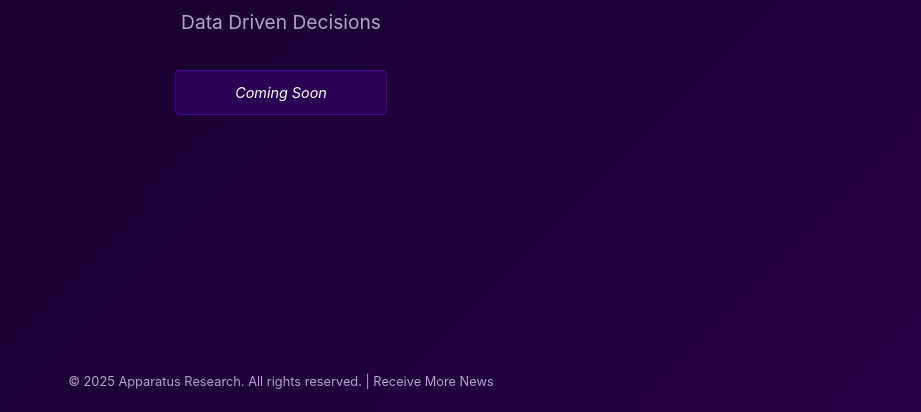
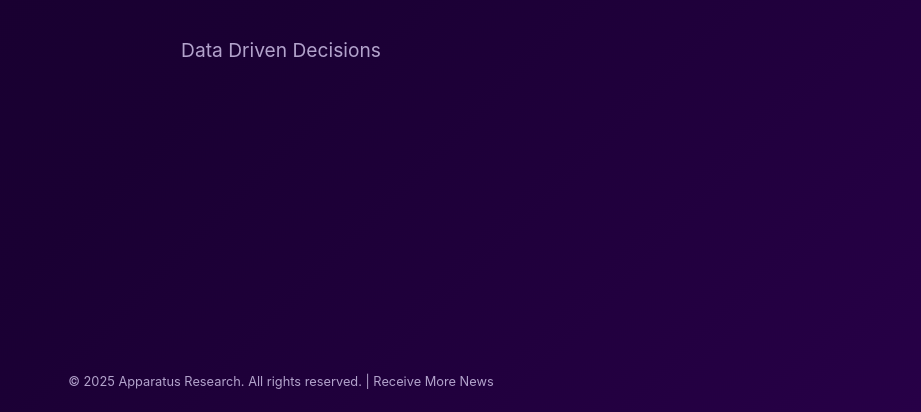
Before and after one commit to apparatusresearch/website, a plain HTML site: page index.html in a window 1280 px wide. Shown: the part 388-800 px from the top of the page, without its empty margins (359-1280 px from the left). Drawn offline with Linux system fonts and the light colour scheme.

Commit message:
Update index.html

```diff
--- a/index.html
+++ b/index.html
@@ -45,18 +45,7 @@
             font-size: 1.2rem;
             max-width: 400px;
         }
-        .coming-soon {
-            background: #2a0052;
-            border: 1px solid #4d0099;
-            color: #ffffff;
-            padding: 10px 15px;
-            width: 180px;
-            font-size: 0.9rem;
-            border-radius: 4px;
-            margin-bottom: 10px;
-            text-align: center;
-            font-style: italic;
-        }
+
         footer {
             margin-top: auto;
             font-size: 0.8rem;
@@ -68,7 +57,6 @@
     <div class="container">
         <h1>Apparatus Research</h1>
         <p>Data Driven Decisions</p>
-        <div class="coming-soon">Coming Soon</div>
     </div>
     <footer>
         &copy; 2025 Apparatus Research. All rights reserved. | <a href="mailto:apparatus.research.co@gmail.com" style="color: #b3a3cc; text-decoration: none;">Receive More News</a>
```
